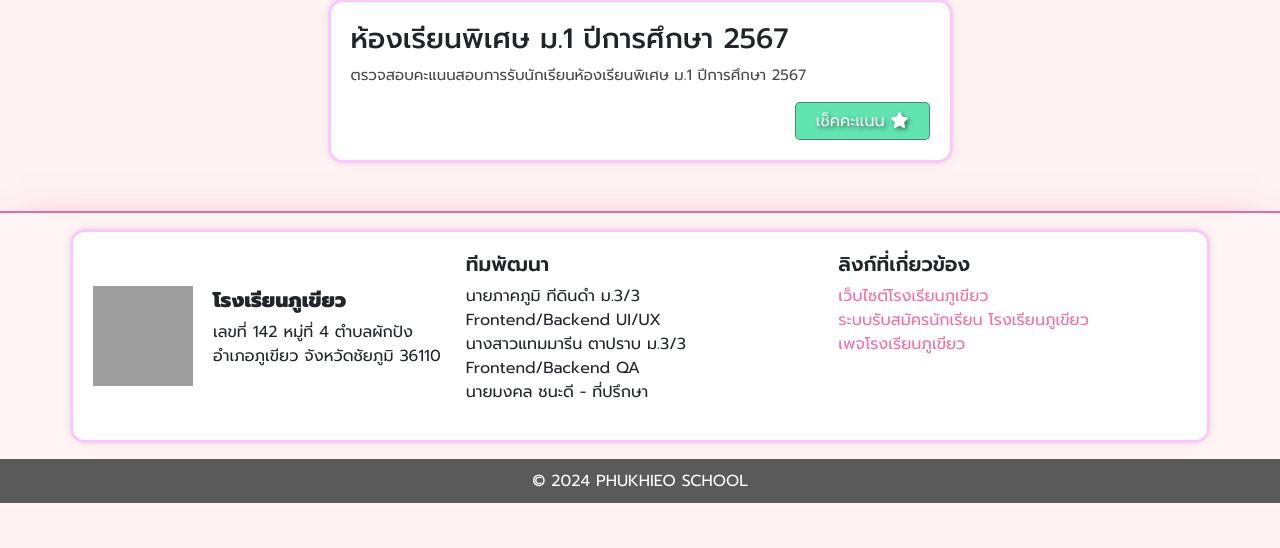
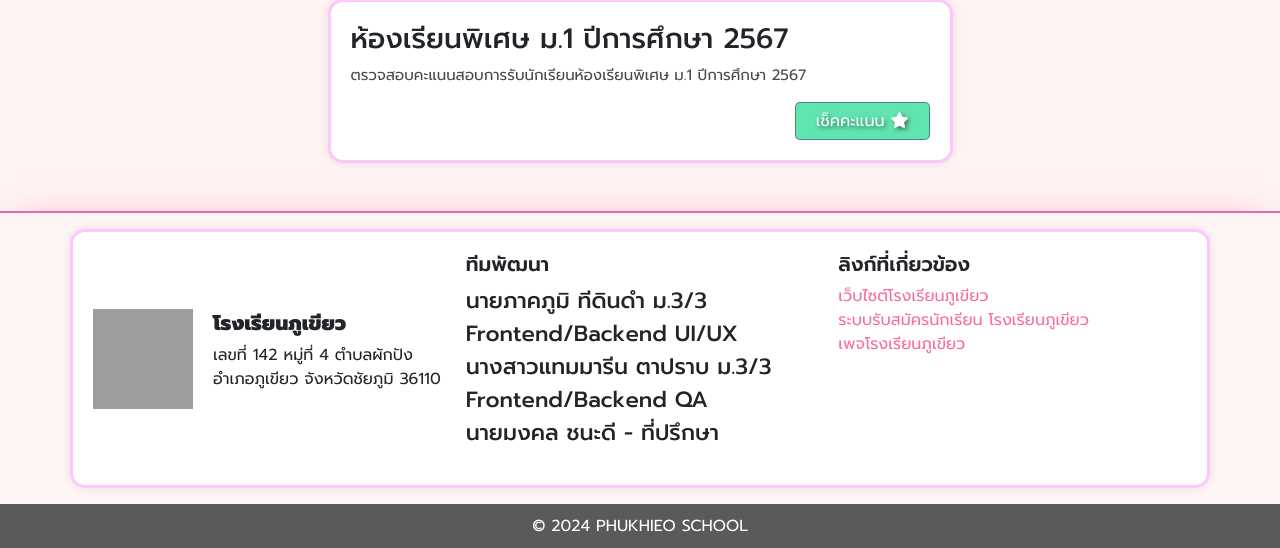
Before and after one commit to basehappy19/score_pk, a PHP site: page / in a window 1280 px wide. Shown: the part 407-955 px from the top of the page. Before the commit the page ends 910 px from the top, so only its background shows below. Run offline with PHP 8.4, Linux system fonts and the light colour scheme; data comes from the database, SQL or seed files in the repository; some libraries are stand-ins or nearby versions; grey boxes are pictures that could not be loaded.

Commit message:
Add files via upload

```diff
--- a/helper/css/main.css
+++ b/helper/css/main.css
@@ -53,7 +53,9 @@ footer {
 
 .development-team {
   list-style: none;
-  padding: 0; }
+  padding: 0;
+  font-size: 22px;
+  font-weight: 500; }
 
 .footer-links {
   list-style: none;
--- a/helper/sass/_footer.scss
+++ b/helper/sass/_footer.scss
@@ -21,6 +21,8 @@ footer {
 .development-team {
     list-style: none;
     padding: 0;
+    font-size: 22px;
+    font-weight: 500;
 }
 
 .footer-links {
```
